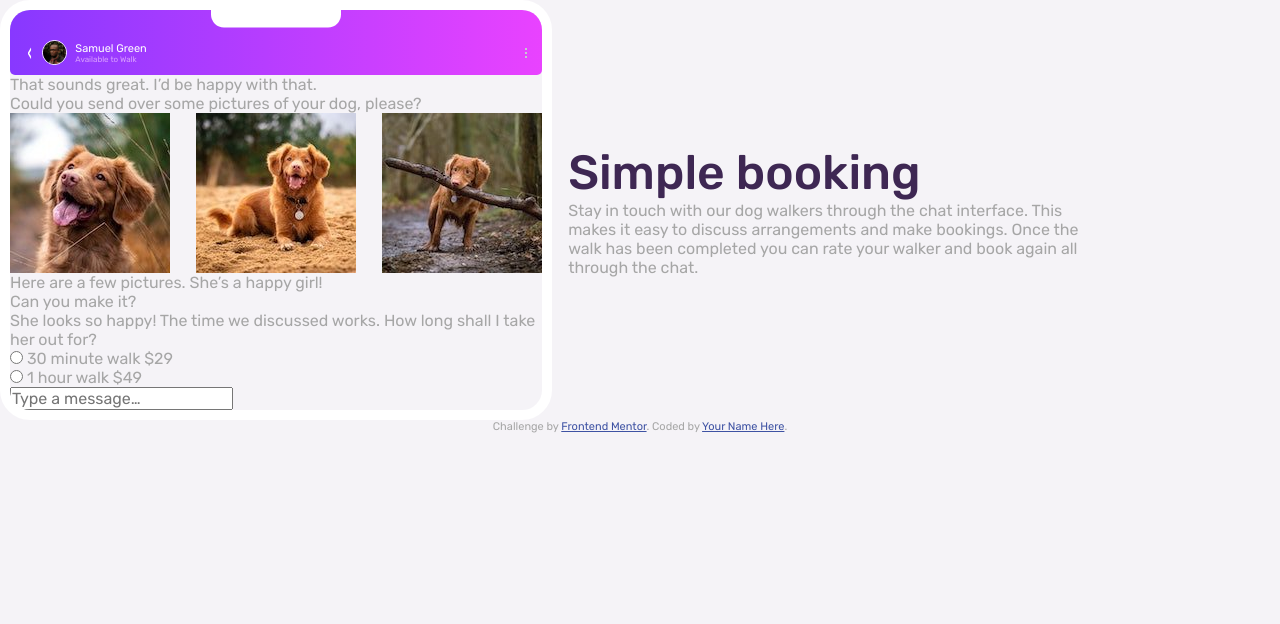
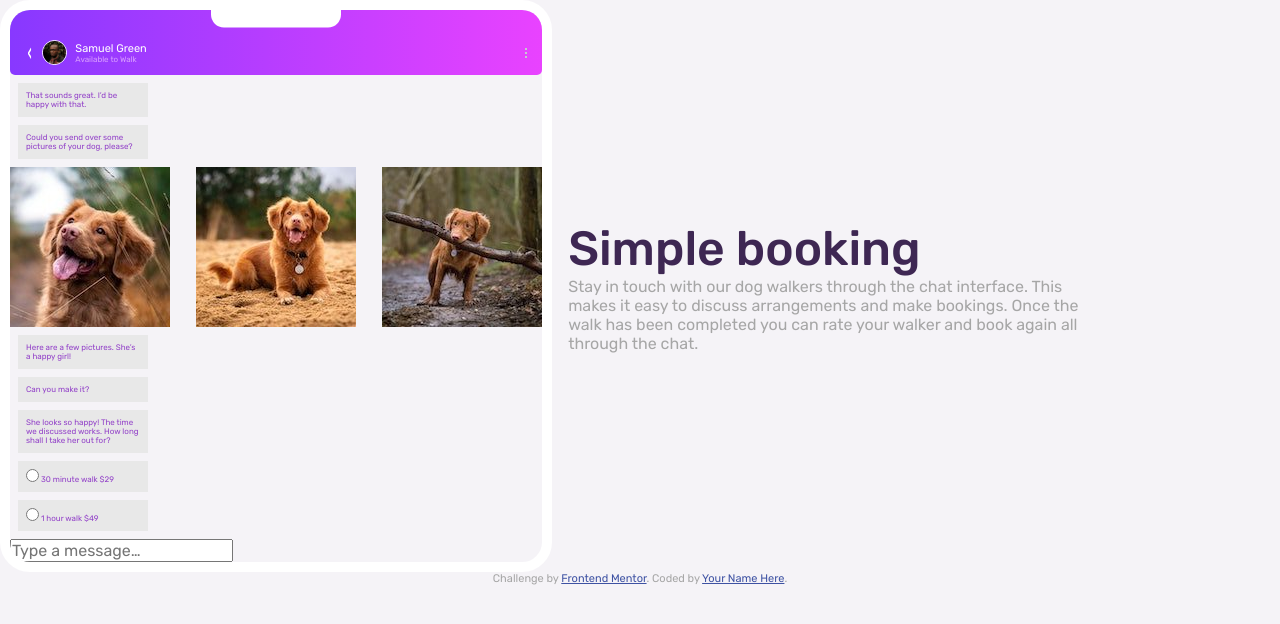
Before and after one commit to edo979/chat-app-css-illustration-master, a plain HTML site: page index.html in a window 1280 px wide. Drawn offline with Linux system fonts and the light colour scheme.

Commit message:
start screen msg comp

```diff
--- a/style.css
+++ b/style.css
@@ -7,6 +7,7 @@
 
   --clr-neutral-100: hsl(0, 0%, 100%);
   --clr-neutral-200: hsl(270, 20%, 96%);
+  --clr-neutral-300: hsl(0, 0%, 91%);
   --clr-neutral-400: hsl(0, 0%, 65%);
   --clr-neutral-800: hsl(271, 36%, 24%);
 
@@ -222,3 +223,14 @@ body {
   width: 2px;
   background-color: var(--clr-text-200);
 }
+
+.screen_msg {
+  width: 130px;
+  margin: 8px;
+  padding: 8px;
+
+  font-size: var(--fs-fix-300);
+  color: var(--clr-text-500);
+
+  background-color: var(--clr-neutral-300);
+}
```
